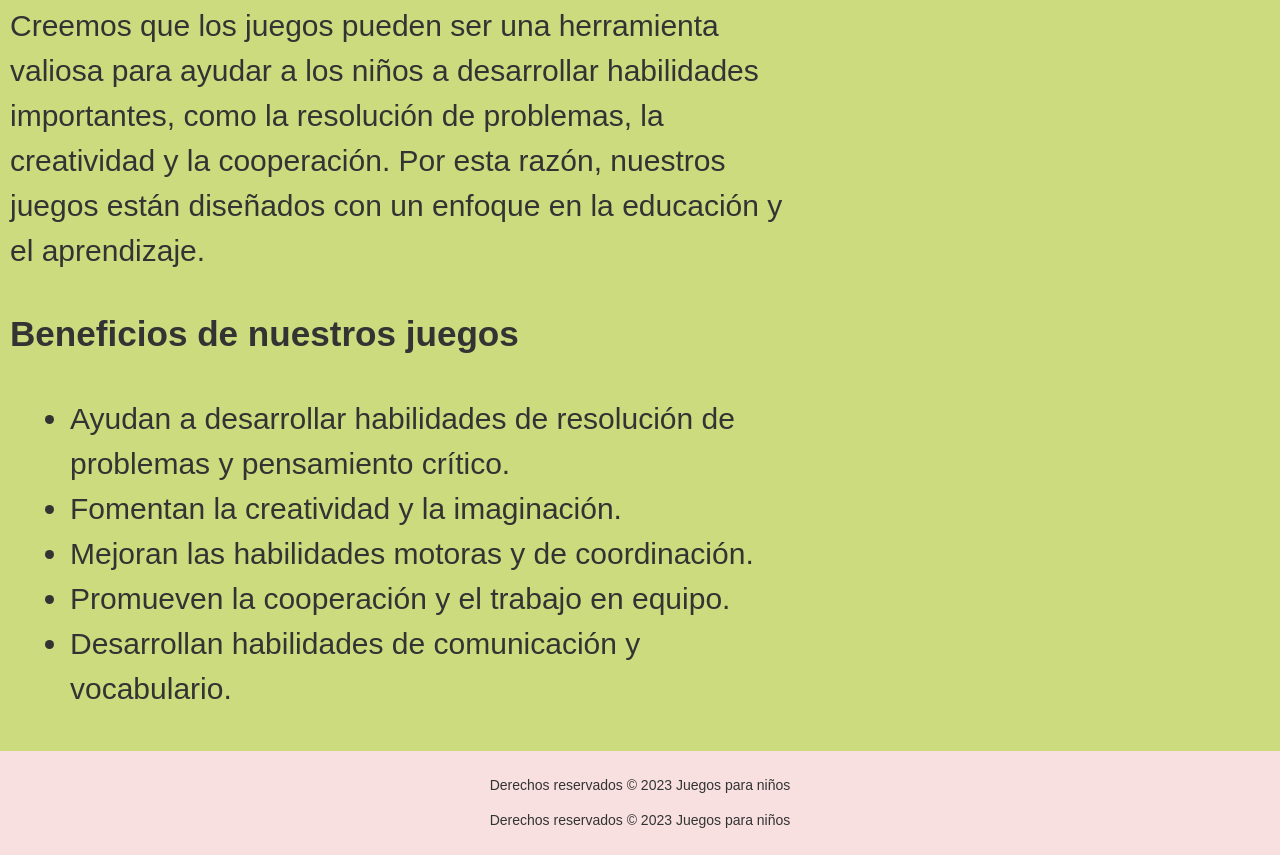
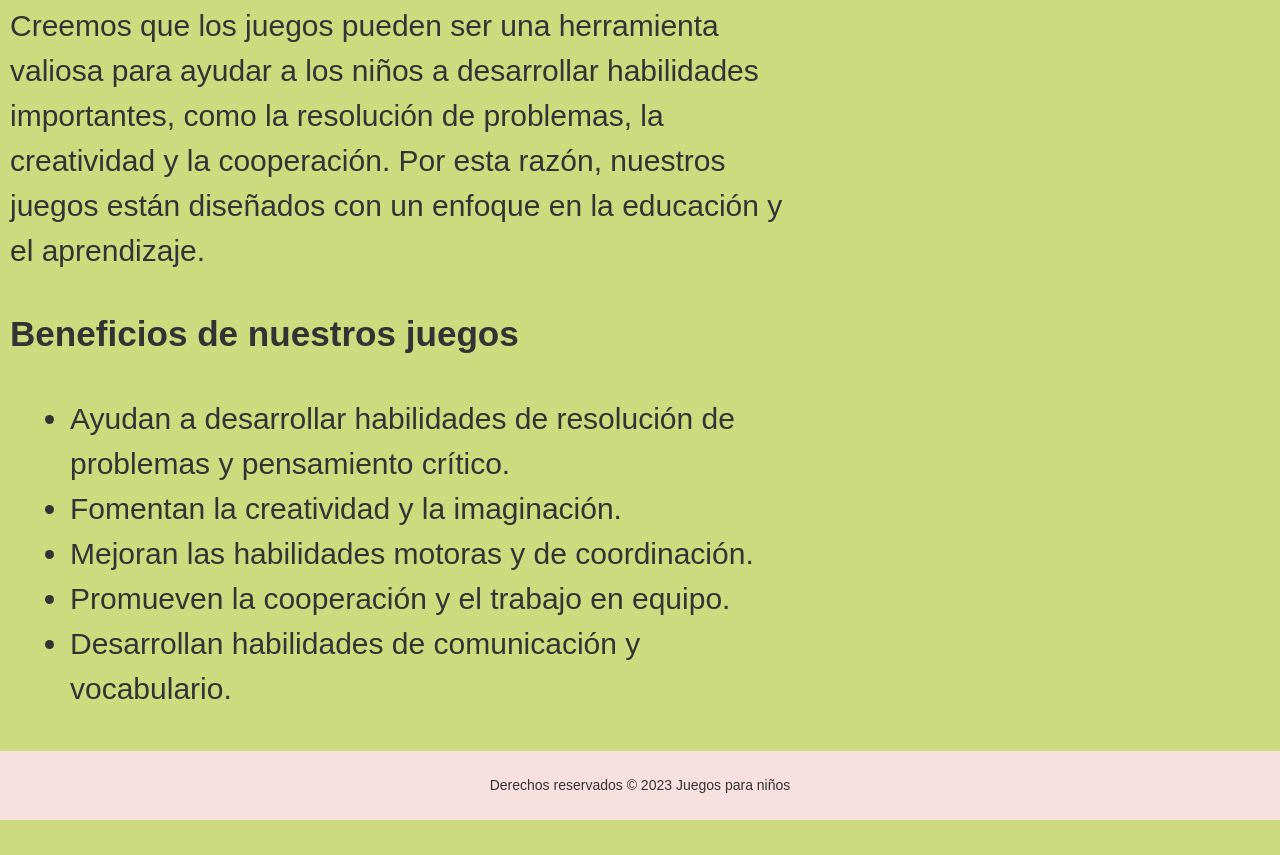
Before and after one commit to naiaracarinchi/PFCarinchi, a plain HTML site: page about.html in a window 1280 px wide. Shown: the part 528-1383 px from the top of the page. After the commit the page ends 1348 px from the top, so only its background shows below. Drawn offline with Linux system fonts and the light colour scheme.

Commit message:
ADD: saco <p> del footer

```diff
--- a/about.html
+++ b/about.html
@@ -90,7 +90,6 @@
   </main>
   <footer>
     <p>Derechos reservados © 2023 Juegos para niños</p>
-    <p>Derechos reservados © 2023 Juegos para niños</p>
   </footer>
 </body>
 </html>
```
